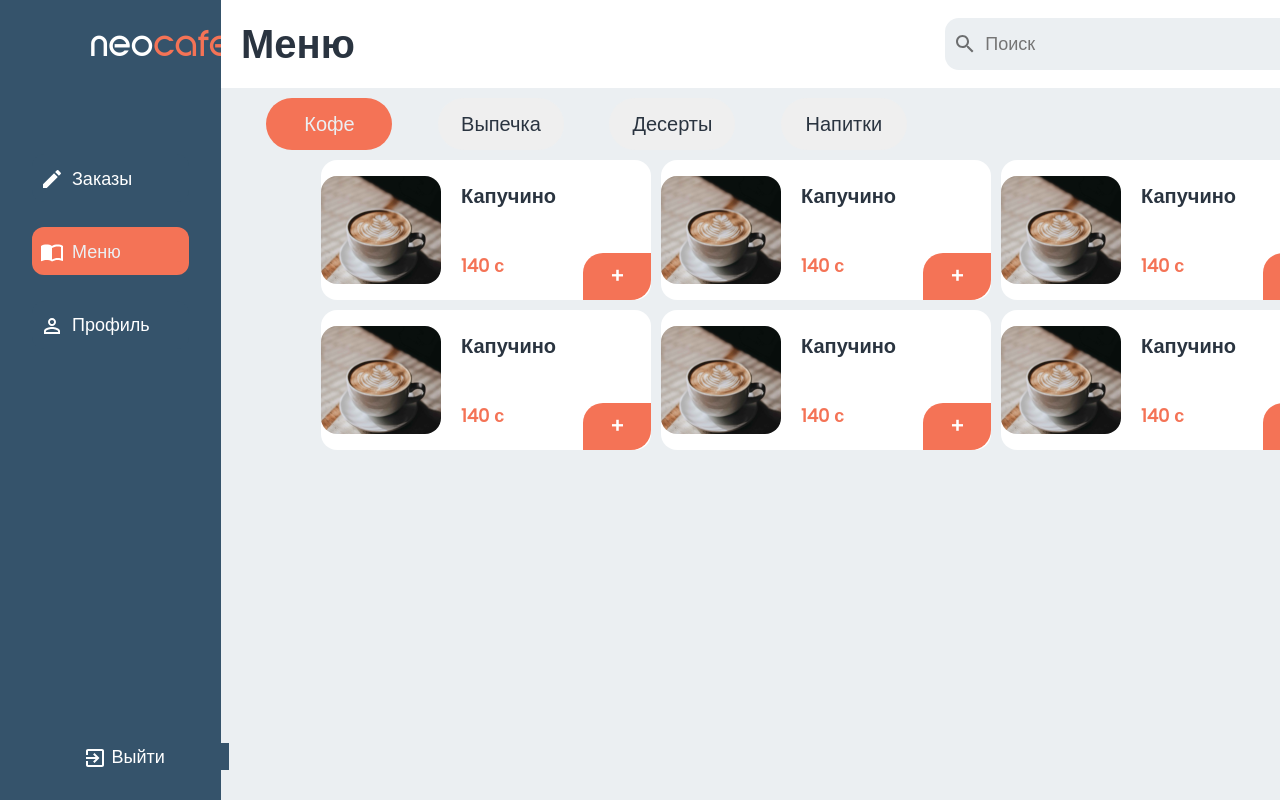
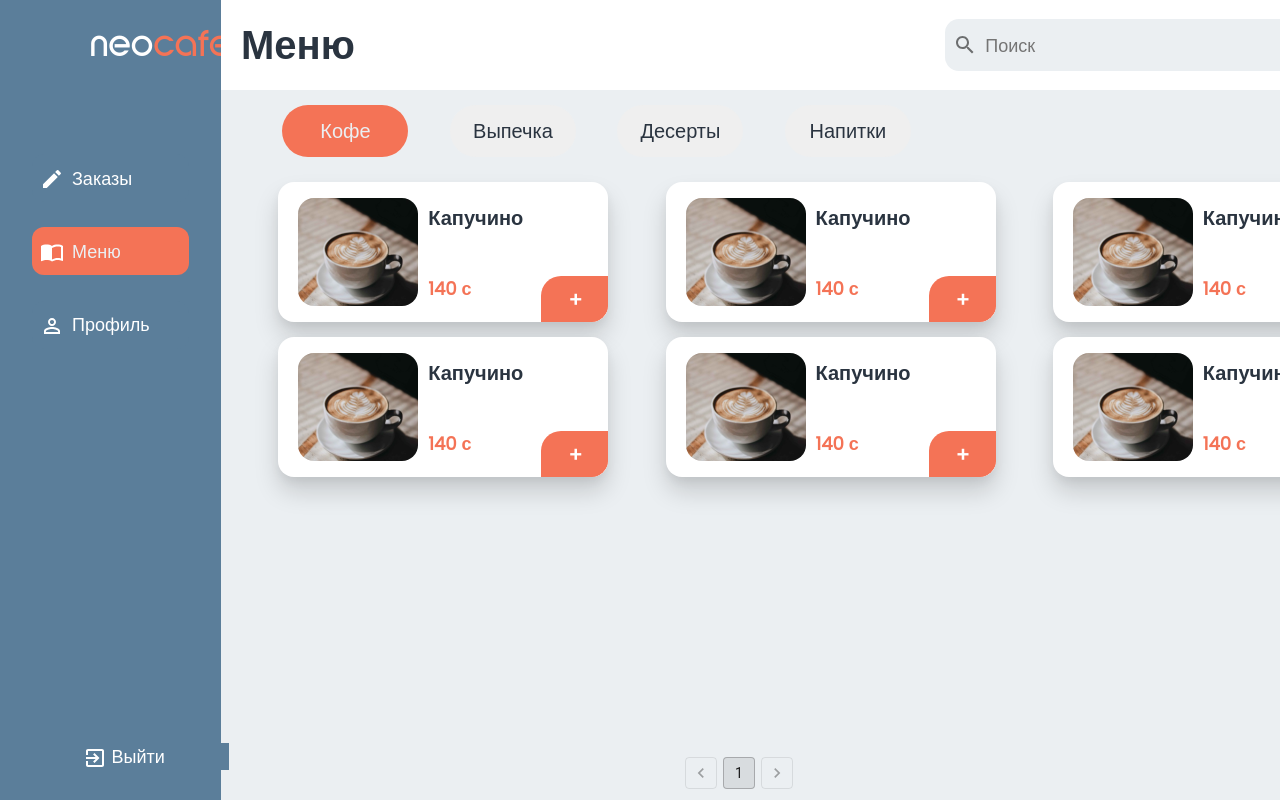
Before and after one commit to NSagynbek/neobis-front-NeoCafe-Barista, a React (Vite) app: page /admin-page in a window 1280 px wide. Both pictures are taken after a click on the button "Меню". Shown: the top 800 px of the page. Built offline with nearby package versions, Linux system fonts and the light colour scheme.

Commit message:
TT2-50<change background color of the side bar, change background color of the notification icon>

```diff
--- a/src/components/header/headerStyles.css
+++ b/src/components/header/headerStyles.css
@@ -3,7 +3,7 @@
     align-items: center;
     justify-content: space-between;
     width: 1219px;
-    height: 100px;
+    height:102px;
     background: #FFFFFF;
     margin: 0 auto;
     position: relative;
--- a/src/components/menuCard/menuCardStyles.css
+++ b/src/components/menuCard/menuCardStyles.css
@@ -7,6 +7,10 @@
     border-radius: 16px;
     background: white;
     overflow: hidden;
+    margin-bottom:15px;
+    padding-left:20px;
+    box-shadow: rgba(0, 0, 0, 0.15) 0px 15px 25px, rgba(0, 0, 0, 0.05) 0px 5px 10px;
+    cursor: pointer;
 }
 
 .menu-card-image-container{
@@ -47,8 +51,8 @@
     border: none;
     outline: none;
     position: absolute;
-    bottom:0;
-    right: 0;
+    bottom:-1px;
+    right:-1px;
 }
 
 .menu-card-name{
--- a/src/components/menuContent/MenuContent.jsx
+++ b/src/components/menuContent/MenuContent.jsx
@@ -57,7 +57,7 @@ function MenuContent(){
                 <MenuCard key={index} />
                ))}
          </main>
-         {/* <div className="pagination-container">
+         <div className="pagination-container menu">
               <Stack spacing={2}>
                <Pagination
                 count={pageCount}
@@ -66,7 +66,7 @@ function MenuContent(){
                 onChange={pageControl}
               />
              </Stack>
-           </div> */}
+           </div>
         </div>
     )
 }
--- a/src/components/menuContent/menucontentStyles.css
+++ b/src/components/menuContent/menucontentStyles.css
@@ -8,10 +8,8 @@
     display: flex;
     flex-wrap: wrap;
     padding-top: 10px;
-    padding-left:100px;
     width: 100%;
-    /* height: 500px; */
-    gap:10px;
+    justify-content: space-evenly;
 }
 
 .menu-categories-container{
@@ -19,6 +17,9 @@
     align-items: center;
     justify-content: space-evenly;
     width:60%;
+    margin-top: 15px;
+    margin-bottom: 15px;
+    padding-left: 20px;
 }
 
 .menu-categories-btn{
@@ -39,3 +40,8 @@
     background: #F47356;
     color: white;
 }
+
+.menu{
+    position: absolute;
+    bottom: 0;
+}
--- a/src/components/orders/ordersStyles.css
+++ b/src/components/orders/ordersStyles.css
@@ -2,6 +2,8 @@
     display: flex;
     align-items: center;
     width: 720px;
+    height: 52px;
+    overflow: hidden;
     background: #EBEFF2;
     border-radius: 100px;
 }
--- a/src/components/ordersContent/ordersContentStyles.css
+++ b/src/components/ordersContent/ordersContentStyles.css
@@ -6,9 +6,12 @@
 .orders-header{
     display: flex;
     align-items: center;
-    justify-content: space-evenly;
-    width: 1003px;
+    gap:30px;
+    width:100%;
     margin: 0 auto;
+    padding-left: 10px;
+    margin-top:15px;
+    margin-bottom: 15px;
 }
 
 .orders-container{
@@ -16,11 +19,11 @@
     flex-wrap: wrap;
     gap:20px;
     width: 100%;
-    height:500px;
-    padding-top: 5px;
+    height:450px;
     padding-left: 10px;
     margin-top: 5px;
     overflow-y: scroll;
+    padding-bottom: 20px;
 }
 
 .orders-container::-webkit-scrollbar{
--- a/src/components/sideBar/sideBarStyles.css
+++ b/src/components/sideBar/sideBarStyles.css
@@ -3,7 +3,7 @@
     flex-direction: column;
     width: 221px;
     height: 100vh;
-    background: #35536B;
+    background: #5B7E9A;
 }
 
 .sideBar-neo{
@@ -44,7 +44,7 @@
     outline: none;
     cursor: pointer;
     color: #FFFFFF;
-    background: #35536B;
+    background: #5B7E9A;
     font-size: 18px;
     font-weight: 500;
     font-family: "Poppins", sans-serif;
@@ -83,7 +83,7 @@
     width: 157px;
     border: none;
     outline: none;
-    background: #35536B;
+    background:#5B7E9A;
     padding-left: 40px;
     font-family: "Poppins", sans-serif;
     font-size: 18px;
--- a/src/pages/adminPage/AdminPage.jsx
+++ b/src/pages/adminPage/AdminPage.jsx
@@ -19,7 +19,7 @@ function AdminPage (){
              <SideBar onSelct={handleMenuClick}/>
          </aside>
 
-         <section className="admin-page__content">
+         <section className="main-page-content">
              <Header selectedMenuItem={selectedMenuItem}/>
              <Content selectedMenuItem={selectedMenuItem}/>
          </section>
--- a/src/pages/adminPage/adminPage.css
+++ b/src/pages/adminPage/adminPage.css
@@ -6,10 +6,12 @@
     background: #EBEFF2;
 }
 
-.admin-page__content{
+.main-page-content{
     display: flex;
     flex-direction: column;
+    width:100%;
+    height: 100vh;
     align-items: center;
-    height: 100vh;
-    gap: 10px;
+    overflow-y: auto;
+    overflow-x: hidden;
 }
--- a/src/utils.js
+++ b/src/utils.js
@@ -17,7 +17,7 @@ const addIconStyles = {
 }
 
 const notificationIconStyles = {
-  background:"#35536B",
+  background:"#5B7E9A",
   color:"white",
   width:"40px",
   height:"40px",
```
